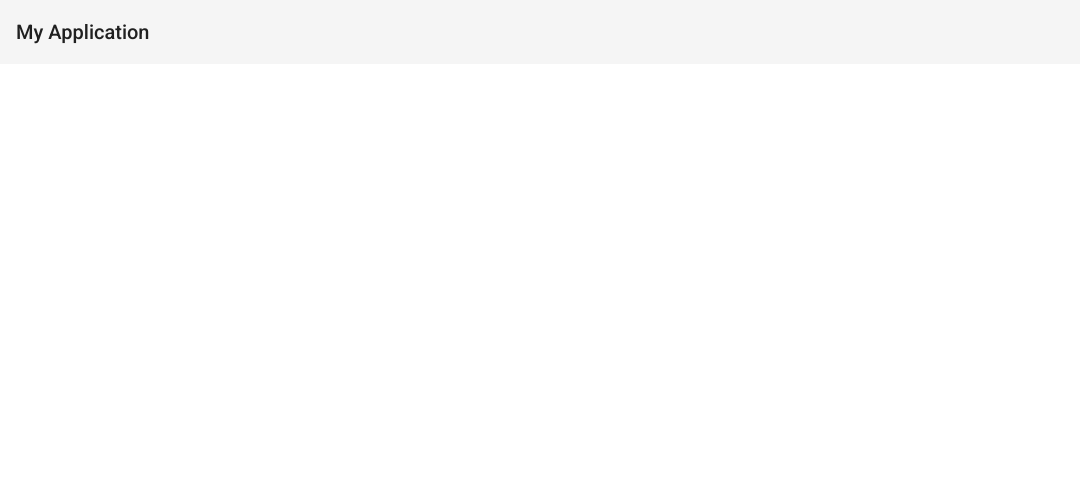
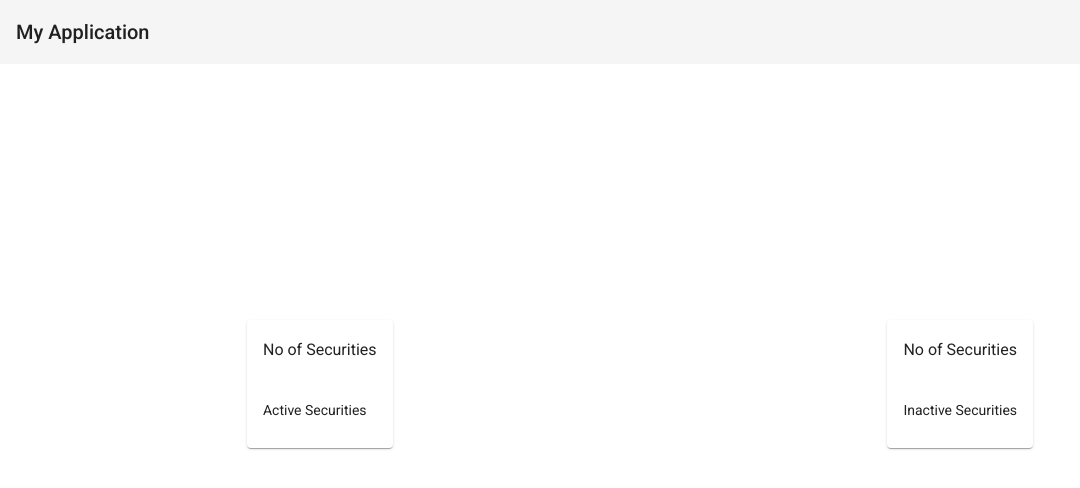
Before and after one commit to Jinks2806/CASE_STUDY, an Angular app in the folder ANGULAR/: page / in a window 1280 px wide. Shown: the top 488 px of the page, without its empty margins (0-1080 px from the left). Built offline with nearby package versions, Linux system fonts and the light colour scheme.

Commit message:
Cards added in tile comp

```diff
--- a/ANGULAR/src/app/app.component.html
+++ b/ANGULAR/src/app/app.component.html
@@ -1,3 +1,4 @@
 <mat-toolbar class="primary">
   <span>My Application</span>
 </mat-toolbar>
+<app-tile-component></app-tile-component>
--- a/ANGULAR/src/app/security-master-viewer/master-component/tile-component/tile-component.component.html
+++ b/ANGULAR/src/app/security-master-viewer/master-component/tile-component/tile-component.component.html
@@ -1,8 +1,18 @@
-<mat-card>
-    <div>No of Securities</div>
-    <div>Active Securities</div>
-</mat-card>
-<mat-card>
-    <div>No of Securities</div>
-    <div>Inactive Securities</div>
-</mat-card>
+<mat-grid-list cols="2">
+    <mat-grid-tile>
+        <mat-card>
+            <div>
+                <h3>No of Securities</h3><br/>
+                <p>Active Securities</p>
+            </div>
+        </mat-card>
+    </mat-grid-tile>
+    <mat-grid-tile>
+        <mat-card>
+            <div>
+                <h3>No of Securities</h3><br/>
+                <p>Inactive Securities</p>
+            </div>
+        </mat-card>
+    </mat-grid-tile>
+</mat-grid-list>
--- a/ANGULAR/src/app/security-master-viewer/master-component/tile-component/tile-component.component.scss
+++ b/ANGULAR/src/app/security-master-viewer/master-component/tile-component/tile-component.component.scss
@@ -0,0 +1,3 @@
+mat-grid-tile-content{
+    width: fit-content;
+}
```
Also changed, not shown: ANGULAR/src/app/security-master-viewer/security-master-viewer.module.ts (+6 -3 lines), ANGULAR/src/app/security-master-viewer/master-component/master-component.component.html (line endings or trailing spaces).
